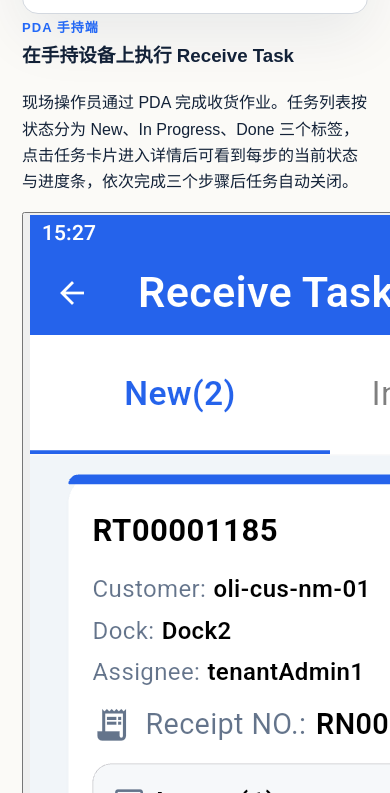
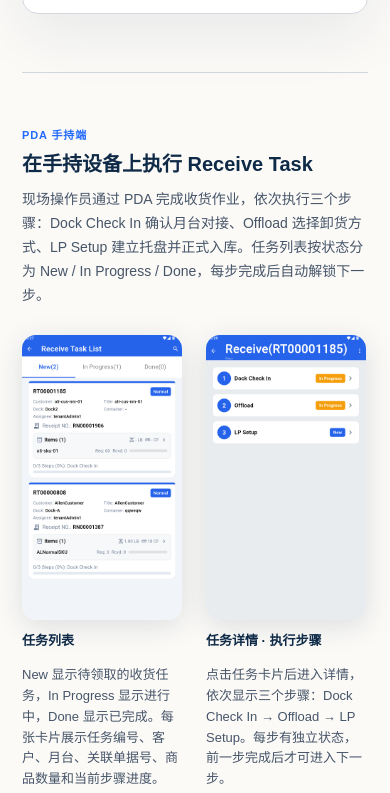
Before and after one commit to thebestwms/wms-lite-manual, a plain HTML site: page task/index.html in a window 390 px wide. Shown: the part 3754-4547 px from the top of the page. Drawn offline with Linux system fonts and the light colour scheme.

Commit message:
fix(task): unify PDA screenshot size with flex fixed-width layout
- Replace grid-based pda-row/pda-steps-row with flex-wrap
- Fix pda-phone-wrap to flex: 0 0 220px so all PDA images are
  consistently 220px wide regardless of column count
- Bump styles.css cache-bust version to v=20261116e

```diff
--- a/task/index.html
+++ b/task/index.html
@@ -4,7 +4,7 @@
   <meta charset="utf-8">
   <meta name="viewport" content="width=device-width, initial-scale=1">
   <title>Orbiflow WMS-Lite · Task 任务管理 功能说明</title>
-  <link rel="stylesheet" href="styles.css?v=20261123-task">
+  <link rel="stylesheet" href="styles.css?v=20261116e">
 </head>
 <body>
   <div class="reading-line" aria-hidden="true"><span id="reading-progress"></span></div>
@@ -137,37 +137,44 @@
     <div class="pda-section">
       <span class="section-kicker">PDA 手持端</span>
       <h3>在手持设备上执行 Receive Task</h3>
-      <p>现场操作员通过 PDA 完成收货作业。任务列表按状态分为 New、In Progress、Done 三个标签，点击任务卡片进入详情后可看到每步的当前状态与进度条，依次完成三个步骤后任务自动关闭。</p>
+      <p>现场操作员通过 PDA 完成收货作业，依次执行三个步骤：Dock Check In 确认月台对接、Offload 选择卸货方式、LP Setup 建立托盘并正式入库。任务列表按状态分为 New / In Progress / Done，每步完成后自动解锁下一步。</p>
       <div class="pda-row">
         <div class="pda-phone-wrap">
-          <button class="pda-phone" data-lightbox="assets/pda-receive-list.png?v=20261116b" aria-label="放大 PDA Receive Task 列表截图">
-            <img loading="lazy" decoding="async" src="assets/pda-receive-list.png?v=20261116b" alt="PDA Receive Task 列表截图">
+          <button class="pda-phone" data-lightbox="assets/pda-receive-list.png?v=20261116c" aria-label="放大 PDA Receive Task 列表截图">
+            <img loading="lazy" decoding="async" src="assets/pda-receive-list.png?v=20261116c" alt="PDA Receive Task 列表截图">
           </button>
           <strong>任务列表</strong>
           <p>New 显示待领取的收货任务，In Progress 显示进行中，Done 显示已完成。每张卡片展示任务编号、客户、月台、关联单据号、商品数量和当前步骤进度。</p>
         </div>
         <div class="pda-phone-wrap">
-          <button class="pda-phone" data-lightbox="assets/pda-receive-detail.png?v=20261116b" aria-label="放大 PDA Receive Task 详情截图">
-            <img loading="lazy" decoding="async" src="assets/pda-receive-detail.png?v=20261116b" alt="PDA Receive Task 详情截图">
+          <button class="pda-phone" data-lightbox="assets/pda-receive-detail.png?v=20261116c" aria-label="放大 PDA Receive Task 步骤总览截图">
+            <img loading="lazy" decoding="async" src="assets/pda-receive-detail.png?v=20261116c" alt="PDA Receive Task 步骤总览截图">
           </button>
           <strong>任务详情 · 执行步骤</strong>
           <p>点击任务卡片后进入详情，依次显示三个步骤：Dock Check In → Offload → LP Setup。每步有独立状态，前一步完成后才可进入下一步。</p>
         </div>
       </div>
-            <div class="pda-steps-row">
+      <div class="pda-steps-row">
         <div class="pda-phone-wrap">
-          <button class="pda-phone" data-lightbox="assets/pda-receive-step-offload.png?v=20261116" aria-label="放大 PDA Step 2 Offload 执行页截图">
-            <img loading="lazy" decoding="async" src="assets/pda-receive-step-offload.png?v=20261116" alt="PDA Step 2 Offload 执行页截图">
+          <button class="pda-phone" data-lightbox="assets/pda-receive-step1.png?v=20261116c" aria-label="放大 PDA Step 1 Dock Check In 截图">
+            <img loading="lazy" decoding="async" src="assets/pda-receive-step1.png?v=20261116c" alt="PDA Step 1 Dock Check In 截图">
+          </button>
+          <strong>Step 1 · Dock Check In</strong>
+          <p>扫描或输入月台编号完成对接确认，支持拍照留档，确认后解锁 Offload 步骤。</p>
+        </div>
+        <div class="pda-phone-wrap">
+          <button class="pda-phone" data-lightbox="assets/pda-receive-step-offload.png?v=20261116c" aria-label="放大 PDA Step 2 Offload 执行页截图">
+            <img loading="lazy" decoding="async" src="assets/pda-receive-step-offload.png?v=20261116c" alt="PDA Step 2 Offload 执行页截图">
           </button>
           <strong>Step 2 · Offload</strong>
-          <p>选择卸载方式（整托、散货、混合），再逐件扫描进入库。</p>
+          <p>选择卸货方式（Palletized / Loose / Mixed），支持 Hand Shotgun 模式逐件扫描入库。</p>
         </div>
         <div class="pda-phone-wrap">
-          <button class="pda-phone" data-lightbox="assets/pda-receive-step-lpsetup.png?v=20261116" aria-label="放大 PDA Step 3 LP Setup 截图">
-            <img loading="lazy" decoding="async" src="assets/pda-receive-step-lpsetup.png?v=20261116" alt="PDA Step 3 LP Setup 截图">
+          <button class="pda-phone" data-lightbox="assets/pda-receive-step-lpsetup.png?v=20261116c" aria-label="放大 PDA Step 3 LP Setup 选择截图">
+            <img loading="lazy" decoding="async" src="assets/pda-receive-step-lpsetup.png?v=20261116c" alt="PDA Step 3 LP Setup 选择截图">
           </button>
           <strong>Step 3 · LP Setup</strong>
-          <p>按单据和 SKU 核对应收数量，扫描建立 LP，商品正式入库。</p>
+          <p>选择 Receive By LP 或 Receive By Tote/Pick Location；选 By LP 后扫描 SKU 核对数量，系统自动建立托盘完成入库。</p>
         </div>
       </div>
     </div>
--- a/task/styles.css
+++ b/task/styles.css
@@ -1866,3 +1866,82 @@ dialog img { display: block; width: 100%; max-height: calc(92vh - 60px); object-
 .task-group-links a { padding: 5px 10px; color: #0d2b49; background: #eef3f8; font-size: 12px; line-height: 1.4; text-decoration: none; }
 .task-group-links a:hover { background: #dbeafe; }
 @media (max-width: 980px) { .task-groups { grid-template-columns: 1fr; } }
+
+/* ── PDA 手持端截图区 ── */
+.pda-section {
+  max-width: 1120px;
+  margin-top: 58px;
+  padding-top: 48px;
+  border-top: 1px solid var(--line);
+}
+.pda-section > .section-kicker {
+  display: inline-block;
+  font-size: 11px;
+  font-weight: 700;
+  color: var(--blue);
+  letter-spacing: .08em;
+  text-transform: uppercase;
+  margin-bottom: 8px;
+}
+.pda-section > h3 {
+  font-size: 20px;
+  font-weight: 700;
+  color: var(--navy);
+  margin: 0 0 10px;
+  line-height: 1.4;
+}
+.pda-section > p {
+  font-size: 14px;
+  color: #475569;
+  line-height: 1.7;
+  margin: 0 0 28px;
+  max-width: 640px;
+}
+.pda-row {
+  display: flex;
+  flex-wrap: wrap;
+  gap: 24px;
+  margin-bottom: 32px;
+}
+.pda-steps-row {
+  display: flex;
+  flex-wrap: wrap;
+  gap: 20px;
+}
+.pda-phone-wrap {
+  flex: 0 0 220px;
+  display: flex;
+  flex-direction: column;
+  gap: 10px;
+}
+.pda-phone-wrap p {
+  font-size: 13px;
+  color: #475569;
+  line-height: 1.6;
+  margin: 0;
+}
+.pda-phone-wrap strong {
+  display: block;
+  font-size: 13px;
+  font-weight: 700;
+  color: var(--navy);
+  margin-bottom: 4px;
+}
+button.pda-phone {
+  background: none;
+  border: none;
+  padding: 0;
+  cursor: zoom-in;
+  display: block;
+  width: 100%;
+}
+button.pda-phone img {
+  width: 100%;
+  display: block;
+  border-radius: 14px;
+  box-shadow: 0 6px 28px rgba(14,42,71,.13);
+  object-fit: cover;
+}
+@media (max-width: 760px) {
+  .pda-phone-wrap { flex: 0 0 160px; }
+}
```
